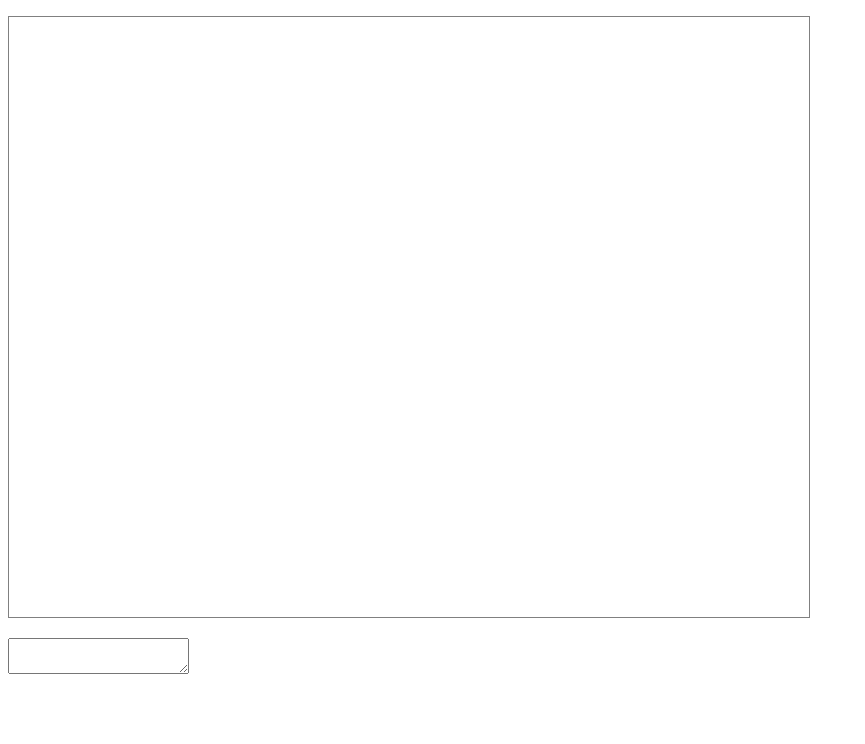
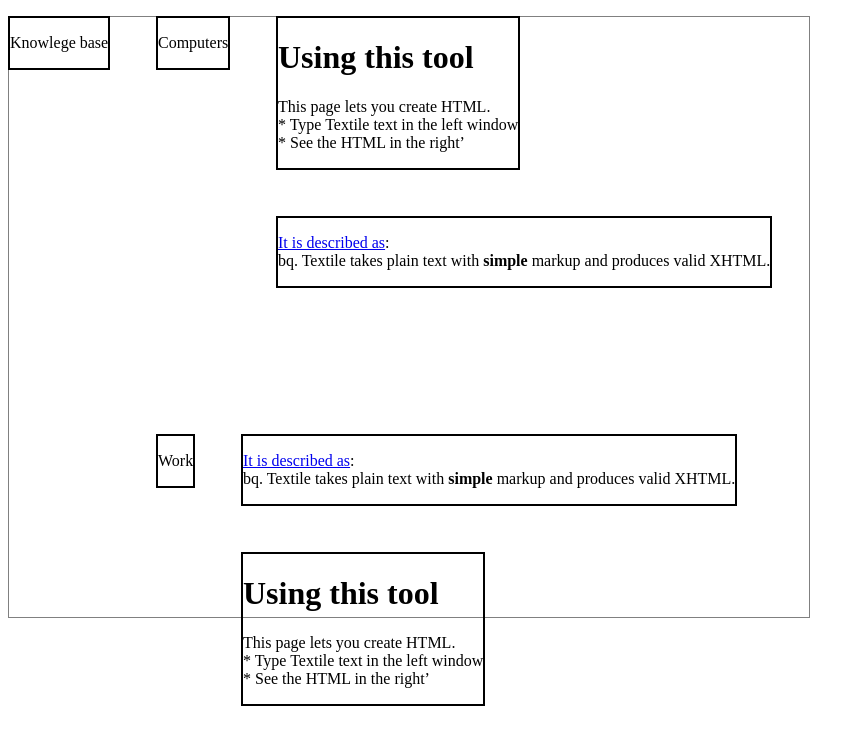
Before and after one commit to sandeep-datta/MindMapper, a plain HTML site: page Main.html in a window 1280 px wide. Shown: the whole page, without its empty margins (0-865 px from the left). Drawn offline with Linux system fonts and the light colour scheme.

Commit message:
Creating some elements dynamically now

```diff
--- a/Main.html
+++ b/Main.html
@@ -1,26 +1,24 @@
 <!DOCTYPE html>
+<meta charset="UTF-8">
 <html>
 <head>
 	<script type="text/javascript" src="lib/jquery.js"></script>
 	<script type="text/javascript" src="lib/textile.js"></script>
+    <script type="text/javascript" src="utils.js"></script>
+    <script type="text/javascript" src="dummyNodeData.js"></script>
 	<script type="text/javascript" src="main.js"></script>
 	<style>
 		.container {position:relative;}
-		.canvas {border:1px solid gray; width:800px; height:600px;}
-		.node {border-bottom:1px solid black; }
+		.canvas {border:1px solid gray;}
+		.node {border:2px solid black; }
 	</style>
 </head>
 
 <body>
 	<p>
-		<div class="container">
-			<canvas id="target2" class="canvas"></canvas>
-			<div id="nodeContainer"/>
-		</div>
+		<div id="container" class="container"/>
 	</p>
-	<p>
-		<textarea id="editor" height="400"></textarea>
-	</p>
+
 	<script>
 		$(document).ready(function () {
 		    main();
--- /dev/null
+++ b/dummyNodeData.js
@@ -0,0 +1,7 @@
+var nodes = {
+    '0': {id:0, text:"Knowlege base", children:[1,2], visible:[1,2]}, //Root node
+    '1':{id:1, text:"Computers", children:[3,4], visible:[3,4]},
+    '2':{id:2, text:"Work", children:[4,3], visible:[4,3]},//Note the order of the nodes in the children's list specifies the order in which the nodes appear on the page
+    '3':{id:3, text:"h1. Using this tool\n\nThis page lets you create HTML.\n* Type Textile text in the left window\n* See the HTML in the right'", children:null, visible:null},
+    '4':{id:4, text:"\"It is described as\":http://textile.thresholdstate.com/:\nbq. Textile takes plain text with *simple* markup and produces valid XHTML.", children:null, visible:null},
+};
--- a/main.js
+++ b/main.js
@@ -1,44 +1,97 @@
-function createNode(markdown, x, y) {
-    var node = $("<div/>", {class:'node', style:"position:absolute; top:"+y+"px; left:"+x+"px;"});
+function createNode(nodeData, x, y) {
+    var node = $("<div/>", {class:'node', id:'node'+nodeData.id, style:"position:absolute; top:"+y+"px; left:"+x+"px;"});
 
     var input = $('<input/>',{
         type: "hidden",
-        name: "markdown",
-        value: markdown
+        name: "text",
+        value: nodeData.text
     });
     node.append(input);
 
     var content = $("<div/>", {name:'content', style:'max-width:800px; width:auto; height:auto;'});
-    var html = textile.convert(markdown);
+    var html = textile.convert(nodeData.text);
     content.html($.parseHTML(html));
 
     node.append(content);
     return node;
 }
 
-function updateNode(node, newMarkdown) {
-    var markdownElem = node.children('input[name="markdown"]');
-    var markdown = "";
-    if(markdownElem.length != 0) {
-        markdown = markdownElem.val();
+function updateNode(nodeElem, newText) {
+    var textElem = nodeElem.children('input[name="text"]');
+    var text = "";
+    if(textElem.length != 0) {
+        text = textElem.val();
     }
-    if (markdown != newMarkdown) {
-        var html = textile.convert(newMarkdown);
-        markdownElem.val(newMarkdown);
+    if (text != newText) {
+        var html = textile.convert(newText);
+        textElem.val(newText);
         var contentElem = node.children('div[name="content"]');
         contentElem.html($.parseHTML(html));
     }
 }
 
+function createCanvas(width, height) {
+    var canvas = $("<canvas/>", {'class':'canvas', 'width': width, 'height':height});
+    return canvas;
+}
+
+function createEditor(width, height) {
+    var editor = $("<textarea/>", {'class':'editor', 'width': width, 'height':height, id:'editor'});
+    return editor;
+}
+
+function showNodeAtPos(nodeData, x, y) {
+    console.log("node:"+nodeData.id+" x:"+x+" y:"+y);
+    var nodeElem = createNode(nodeData, x, y);
+    $('#nodeLayer').append(nodeElem);
+    return $('#node'+nodeData.id);
+}
+
+
+function showNodeWithDescendents(nodes, id, depth, x, y) {
+    var nodeData = nodes[id];
+    var nodeElem = showNodeAtPos(nodeData, x, y);
+
+    x += nodeElem.width() + 50;
+
+    var retVal = {height: nodeElem.height(), width: nodeElem.width()};
+
+    if(nodeData.children != null) {
+        var children = nodeData.children;
+        console.log("children.length="+children.length);
+        for(var i=0; i<children.length; ++i) {
+            console.log("child:"+i);
+            var r = showNodeWithDescendents(nodes, children[i], depth+1, x, y);
+            y += (r.height + 50);
+            retVal.height += (r.height + 50);
+        }
+    }
+
+    return retVal;
+}
+
 function main() {
-    var contentElem = $('#editor'); // my textarea
+    var canvas = createCanvas(800, 600);
+    $('#container').append(canvas);
 
-    var node1 = createNode(contentElem.val(), 20, 20);
-    $('#nodeContainer').append(node1);
+    var nodeLayer = $("<div/>", {id:'nodeLayer'});
+    $('#container').append(nodeLayer);
+
+
+    showNodeWithDescendents(nodes, 0, 0, 0, 0);
+
+    //var editor = createEditor(800, 400);
+    //$('#container').append(editor);
+
+
+
+    //var contentElem = $('#editor'); // my textarea
+
+    //var node1 = createNode(contentElem.val(), 400, 20);
 
 
     // use a simple timer to check if the textarea content has changed
-    setInterval(function () {
+    /*setInterval(function () {
         updateNode(node1, contentElem.val());
-    }, 500);
+    }, 500);*/
 };
--- /dev/null
+++ b/utils.js
@@ -0,0 +1,7 @@
+Object.size = function(obj) {
+    var size = 0, key;
+    for (key in obj) {
+        if (obj.hasOwnProperty(key)) size++;
+    }
+    return size;
+};
```
